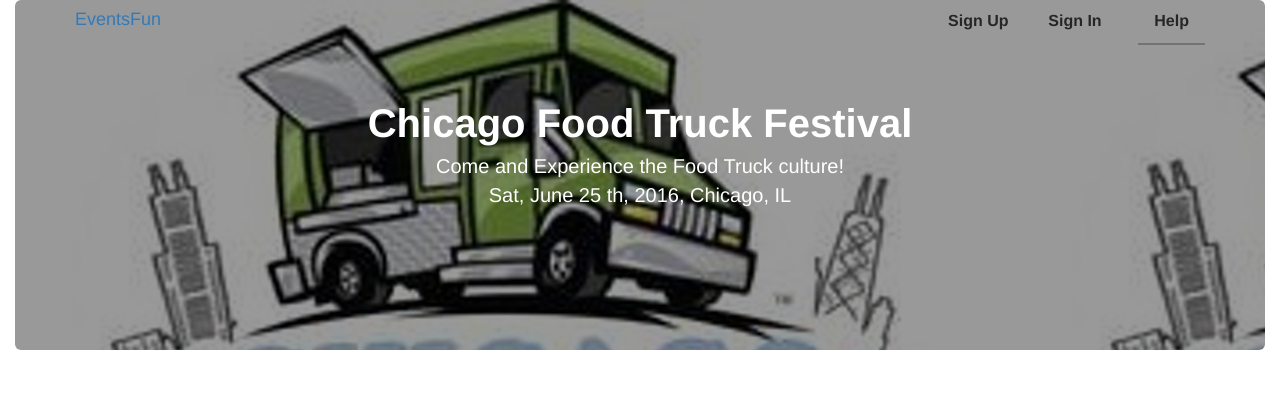
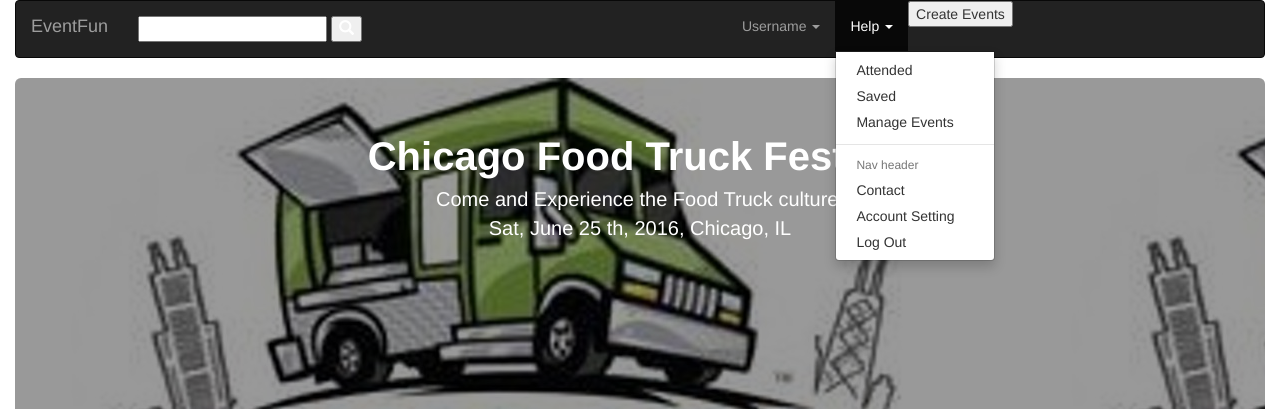
Before and after one commit to Chanzhln/eecs330, a plain HTML site: page html/event.html in a window 1280 px wide. Both pictures are taken after a click on the button "Help". Shown: the top 409 px of the page. Drawn offline with nearby package versions, Linux system fonts and the light colour scheme.

Commit message:
update event.html

```diff
--- a/html/event.html
+++ b/html/event.html
@@ -13,17 +13,59 @@
 		<div class="container">
 			<!-- Start Jumbotron Tag -->
 			<!-- Navigation Bar -->
+			<nav class="navbar navbar-inverse">
+              <div class="container-fluid">
+
+                <div class="navbar-header">
+                  <a class="navbar-brand" href="#">
+                  <span>
+                     <!-- logo icon goes here -->
+                  </span> EventFun</a>
+               </div>
+
+                <ul class="nav navbar-nav">
+                  <li class="active"><a href="#" style = "background-color: #222222">
+                     <input type="text" class="search">
+                     <button class="btnsrc">
+                         <span class="glyphicon glyphicon-search"  aria-hidden="true" style="font-size: 15px"></span>
+                     </button>
+                  </a></li>
+                 <li class="dropdown" style = "margin-left: 350px">
+                  <a href="#" class="dropdown-toggle" data-toggle="dropdown" role="button" aria-haspopup="true" aria-expanded="false">Username <span class="caret"></span></a>
+                  <ul class="dropdown-menu">
+                    <li><a href="#">Attended</a></li>
+                    <li><a href="#">Saved</a></li>
+                    <li><a href="#">Manage Events</a></li>
+                    <li role="separator" class="divider"></li>
+                    <li class="dropdown-header">Nav header</li>
+                    <li><a href="#">Contact</a></li>
+                    <li><a href="#">Account Setting</a></li>
+                    <li><a href="#">Log Out</a></li>
+                  </ul>
+                  </a>
+                </li>
+
+                 <li class="dropdown">
+                  <a href="#" class="dropdown-toggle" data-toggle="dropdown" role="button" aria-haspopup="true" aria-expanded="false">Help <span class="caret"></span></a>
+                  <ul class="dropdown-menu">
+                    <li><a href="#">Attended</a></li>
+                    <li><a href="#">Saved</a></li>
+                    <li><a href="#">Manage Events</a></li>
+                    <li role="separator" class="divider"></li>
+                    <li class="dropdown-header">Nav header</li>
+                    <li><a href="#">Contact</a></li>
+                    <li><a href="#">Account Setting</a></li>
+                    <li><a href="#">Log Out</a></li>
+                  </ul>
+                  </a>
+                </li>
+                </ul>
+                <button class="creat_event btn-"> Create Events</button>
+              </div>
+            </nav>
+
 		  <div class="jumbotron event-header">
-		  	<div class="row">
-			  	<h4 class="masthread-brand col-xs-9"><a href="index.html">EventsFun</a></h4>
-			  	<nav>
-	          <ul class="nav masthead-nav">
-	            <li class="col-xs-1"><a href="#">Sign Up</a></li>
-	            <li class="col-xs-1"><a href="#">Sign In</a></li>
-	            <li class="col-xs-1"><a href="#">Help</a></li>
-	          </ul>
-	        </nav>
-		  	</div>
+
 
 		  	<!-- Center Text-->
 		  	<div class="logan">
@@ -157,7 +199,7 @@
 			</div>
 		</div>
 	</body>
-	<script scr="../js/event.js">
+	<script scr="../js/event.js"></script>
 	<script src="../bootstrap/js/jquery-2.2.1.js"></script>
 	<script src="../bootstrap/js/bootstrap.min.js"></script>
 </html>
```
